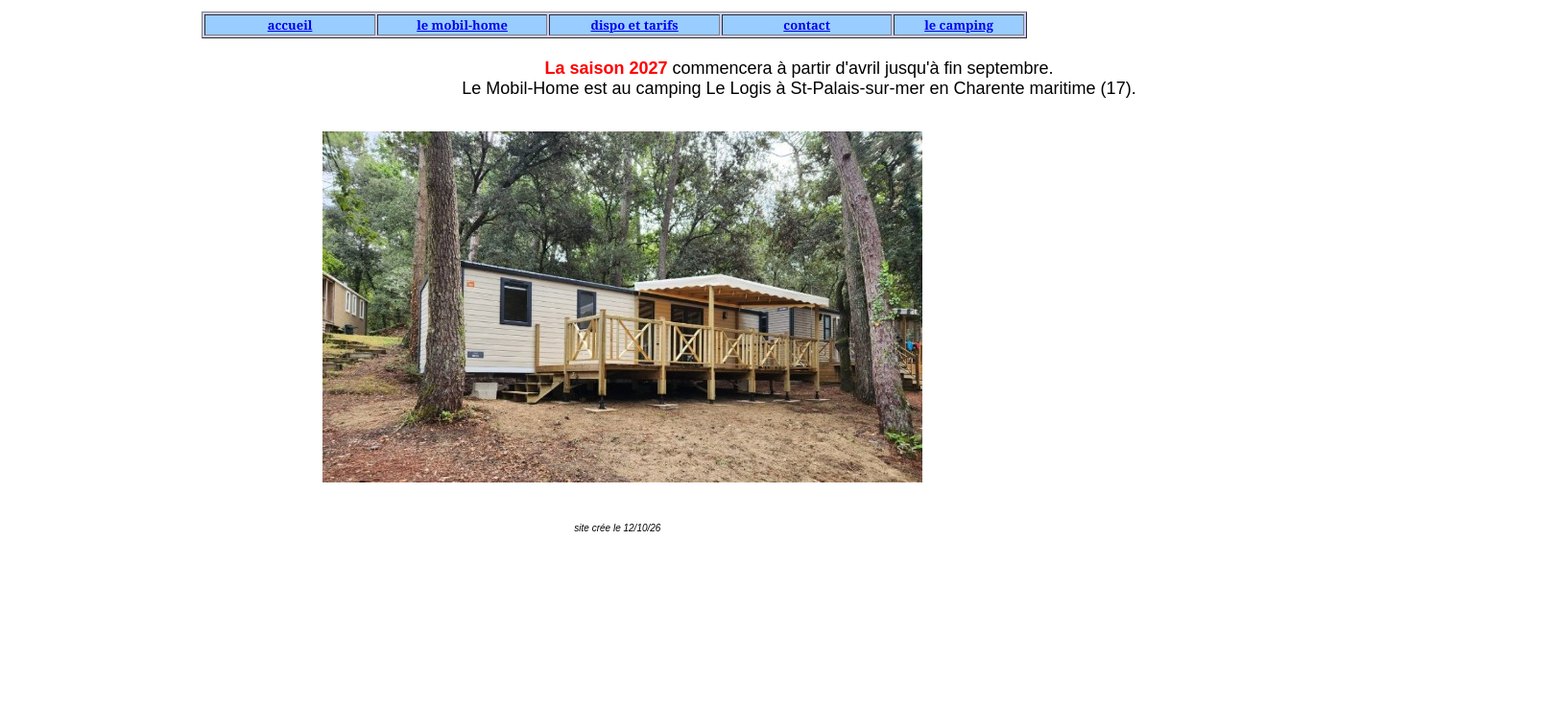
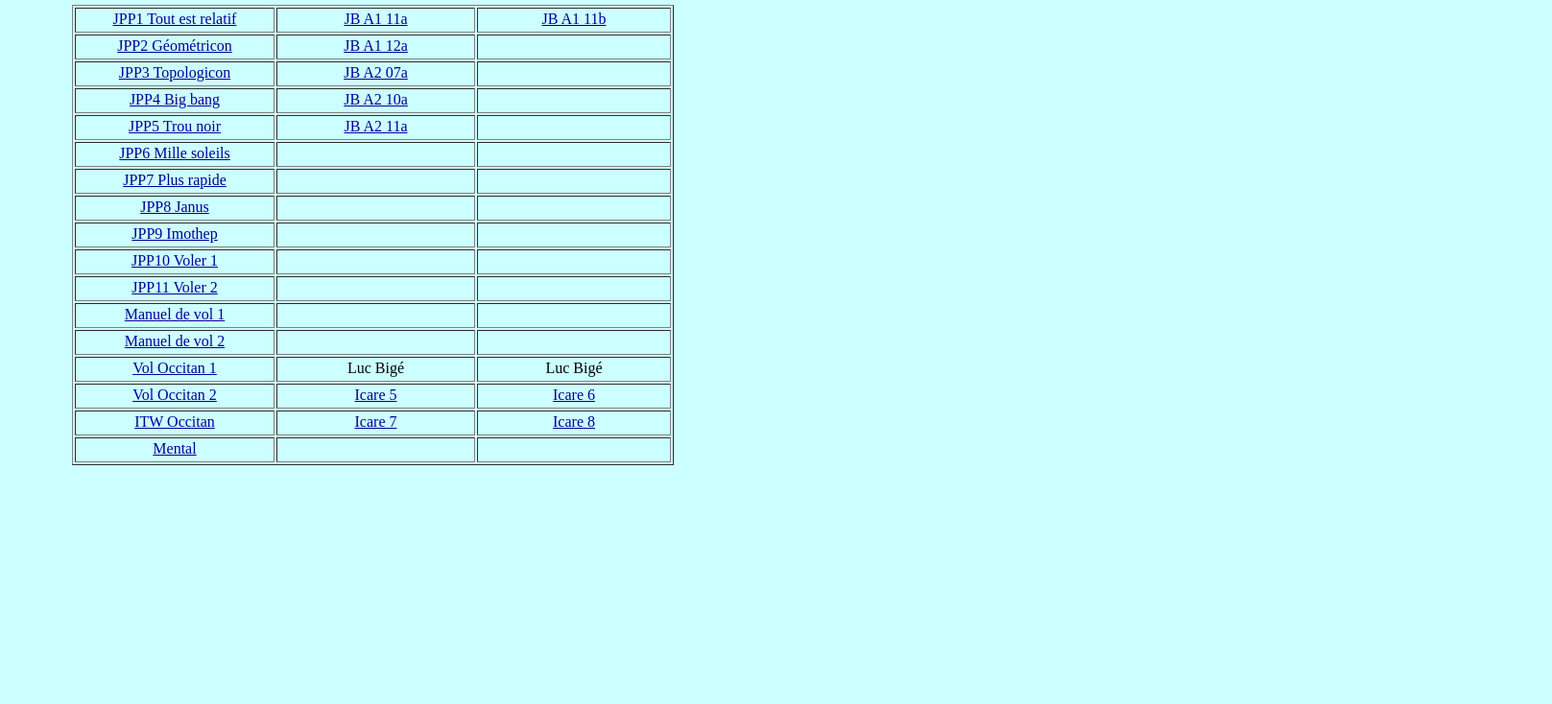
Before and after one commit to Prophil17/Mobil-Home-St-Cyprien, a plain HTML site: page index.htm in a window 1280 px wide. Shown: the part 66-800 px from the top of the page at 96% size, 1617 px wide, since content can reach past the window. Drawn offline with Linux system fonts and the light colour scheme.

Commit message:
Add files via upload

```diff
--- a/index.htm
+++ b/index.htm
@@ -1,88 +1,190 @@
-<!DOCTYPE HTML PUBLIC "-//W3C//DTD HTML 4.01 Transitional//EN">
+<!DOCTYPE html PUBLIC "-//W3C//DTD HTML 4.01//EN" "http://www.w3.org/TR/html4/strict.dtd">
 <html lang="fr-fr"><head>
 
 
 
 
-  <meta http-equiv="content-type" content="text/html; charset=UTF-8"><title>Mobil-Home à St-Palais-sur-mer</title>
 
 
 
 
-  <meta name="Description" content="Location, mobil-home, mobil home, camping, Saint-Palais sur mer">
 
 
-  <meta name="Keywords" content="Location, mobil-home, mobil home, camping, Saint-Palais sur mer">
 
 
-  <meta name="Author" content="Philippe Robin">
 
 
-  <meta name="Identifier-URL">
 
 
-  <script type="text/javascript"></script>
-
-  <meta content="Mobilhome à louer à Saint-Palais-sur-mer" name="description">
 
 
-  <meta content="Philippe Robin" name="author"></head><body style="background-color: rgb(255, 255, 255);">
-<p align="center"><font color="#3333cc" face="Arial, Helvetica, sans-serif" size="6"><b>Mobil-Home à
-Saint-Palais sur mer (17)</b></font><font color="#3333cc" face="Arial, Helvetica, sans-serif" size="6"><b> &nbsp;</b></font><font face="Arial, Helvetica, sans-serif" size="4"> <br>
-</font><span style="font-family: Arial,Helvetica,sans-serif;"></span><font face="Arial, Helvetica, sans-serif" size="4"><small>Site pour
-la location du Mobil-Home 622 à Saint-Palais sur mer</small></font><span style="font-family: Arial,Helvetica,sans-serif;"> </span>
-</p>
 
-<div align="center">
-<table bgcolor="#ccccff" border="1" width="68%">
+
+
+
+
+
+
+
+
+
+
+
+<meta content="text/html; charset=UTF-8" http-equiv="content-type"><title>Partage de données</title></head><body style="color: rgb(0, 0, 0); background-color: rgb(204, 255, 255); width: 761px;" alink="#000099" link="#000099" vlink="#990099">
+<div style="text-align: center; width: 738px;"><big style="color: rgb(204, 0, 0);"><big style="font-weight: bold;">Partage de données</big></big><br>
+<br>
+<br>
+</div>
+<table style="text-align: left; height: 480px; margin-left: auto; margin-right: auto; width: 627px;" border="1" cellpadding="2" cellspacing="2">
   <tbody>
-    <tr bgcolor="#99ccff">
-      <td width="21%">
-      <div style="text-align: center;"><font size="2"><b><font face="Georgia, Times New Roman, Times, serif"><a href="index.htm">accueil</a></font></b></font></div>
+    <tr>
+      <td style="vertical-align: top; text-align: center; width: 202px;"><a href="TOUT%20EST%20RELATIF.pdf">JPP1 Tout est relatif</a><br>
+      </td><td style="vertical-align: top; width: 201px; text-align: center;"><a href="NIETZSCHE%20%20Lart.mp3">
+</a><a href="11-CONNAISSANCE%20DES%20ASPECTS-1.mp3">JB A1 11a</a></td><td style="vertical-align: top; width: 196px; text-align: center;"><a href="11-CONNAISSANCE%20DES%20ASPECTS-2.mp3">JB A1 11b</a>
+
+</td>
+
+
+    </tr>
+    <tr>
+      <td style="vertical-align: top; text-align: center; width: 202px;"><a href="GEOMETRICON.pdf">JPP2 Géométricon</a>
+      </td><td style="vertical-align: top; width: 201px; text-align: center;"><a href="12-INTERPRETATION%20DES%20ASPECTS-1.mp3">JB A1 12a</a></td><td style="vertical-align: top; width: 196px; text-align: center;"><br>
+</td>
+
+
+    </tr>
+    <tr>
+      <td style="vertical-align: top; text-align: center; width: 202px;"><a href="TOPOLOGICON.pdf">JPP3 Topologicon</a>
+      </td><td style="vertical-align: top; width: 201px; text-align: center;">
+      <a href="07-LE%20MOI%20ET%20L%27EGO-A.mp3">JB A2 07a</a></td><td style="vertical-align: top; width: 196px; text-align: center;"><a href="11-LES%20MECANISMES%20REVELATEURS-B.mp3">
+</a><br>
+</td>
+
+
+    </tr>
+    <tr>
+      <td style="vertical-align: top; text-align: center; width: 202px;">
+      <a href="BIG%20BANG.pdf">JPP4 Big bang</a><br>
+</td><td style="vertical-align: top; width: 201px; text-align: center;">
+      <a href="10-LES%20COULISSES%20DE%20L%27AME-A.mp3">JB A2 10a</a></td><td style="vertical-align: top; width: 196px; text-align: center;">
+      <br>
+</td>
+
+
+    </tr>
+    <tr>
+      <td style="vertical-align: top; text-align: center; width: 202px;"><a href="TROU%20NOIR.pdf">JPP5 Trou noir</a><br>
+      </td><td style="vertical-align: top; width: 201px; text-align: center;"><a href="11-LES%20MECANISMES%20REVELATEURS-A.mp3">JB A2 11a</a>
+</td><td style="vertical-align: top; width: 196px; text-align: center;"><br>
+</td>
+
+
+    </tr>
+    <tr>
+      <td style="vertical-align: top; text-align: center; width: 202px;"><a href="MILLE%20SOLEILS.pdf">JPP6 Mille soleils</a><br>
+      </td><td style="vertical-align: top; width: 201px; text-align: center;">
+      <br>
+</td><td style="vertical-align: top; width: 196px; text-align: center;">
+      <br>
+</td>
+
+
+    </tr>
+    <tr>
+      <td style="vertical-align: top; text-align: center; width: 202px;"><a href="PLUS%20RAPIDE.pdf">JPP7 Plus rapide</a><br>
+      </td><td style="vertical-align: top; width: 201px; text-align: center;"><br>
+</td><td style="vertical-align: top; width: 196px; text-align: center;"><br>
+</td>
+
+
+    </tr>
+    <tr>
+      <td style="vertical-align: top; text-align: center; width: 202px;"><a href="JANUS.pdf">JPP8 Janus</a><br>
+      </td><td style="vertical-align: top; width: 201px; text-align: center;"><br>
+</td><td style="vertical-align: top; width: 196px; text-align: center;"><br>
+</td>
+
+
+    </tr>
+
+    <tr align="center">
+      <td style="vertical-align: top; width: 202px;"><a href="IMOTHEP.pdf">JPP9 Imothep</a></td><td style="vertical-align: top; width: 201px; text-align: center;">
+      <br>
+</td><td style="vertical-align: top; width: 196px; text-align: center;">
+      <br>
+</td>
+
+
+    </tr>
+    <tr align="center">
+      <td style="vertical-align: top; width: 202px;"><a href="Aspirisouffle.pdf">JPP10 Voler 1<br>
+</a></td><td style="vertical-align: top; width: 201px; text-align: center;">
+      <br>
+</td><td style="vertical-align: top; width: 196px; text-align: center;"><br>
+</td>
+
+
+    </tr>
+<tr>
+      <td style="vertical-align: top; text-align: center; width: 202px;"><a href="Lapassionverticale.pdf">JPP11 Voler 2</a>
+      </td><td style="vertical-align: top; width: 201px; text-align: center;">
+      <br>
+</td><td style="vertical-align: top; width: 196px; text-align: center;">
+      <br>
+</td>
+
+
+    </tr>
+    <tr>
+      <td style="vertical-align: top; text-align: center; width: 202px;"><a href="NGP1.pdf">Manuel de vol 1</a>
+      </td><td style="vertical-align: top; width: 201px; text-align: center;">
+      <br>
+</td><td style="vertical-align: top; width: 196px; text-align: center;">
+      <br>
+</td>
+
+
+    </tr>
+    <tr>
+      <td style="vertical-align: top; text-align: center; width: 202px;"><a href="NGP2.pdf">Manuel de vol 2</a>
+      </td><td style="vertical-align: top; width: 201px; text-align: center;">
+      <br>
+</td><td style="vertical-align: top; width: 196px; text-align: center;">
+      <br>
+</td>
+
+
+    </tr>
+    <tr>
+      <td style="vertical-align: top; text-align: center; width: 202px;">
+      <a href="vol1.mp4">Vol Occitan 1</a></td><td style="vertical-align: top; width: 201px; text-align: center;">Luc Bigé<br>
+      </td><td style="vertical-align: top; width: 196px; text-align: center;">Luc Bigé<br>
       </td>
-      <td width="21%">
-      <div align="center"><font size="2"><b><font face="Georgia, Times New Roman, Times, serif"> </font></b></font></div>
-      <div style="text-align: center;"><font size="2"><b><font face="Georgia, Times New Roman, Times, serif"><a href="mobil.htm">le
-mobil-home</a></font></b></font></div>
+
+
+    </tr><tr align="center">
+      <td style="vertical-align: top; width: 202px;"><a href="vol2.mp4">Vol Occitan 2</a><a href="vol3.mp4">
+      </a></td><td style="vertical-align: top; width: 201px; text-align: center;"><a href="Icare%205.mp3">Icare 5</a></td><td style="vertical-align: top; width: 196px; text-align: center;"><a href="Icare%206.mp3">Icare 6</a></td>
+
+
+    </tr>
+    <tr align="center">
+      <td style="vertical-align: top; width: 202px;"><a href="Record.mp4">ITW Occitan</a></td><td style="vertical-align: top; width: 201px; text-align: center;"><a href="Icare%207.mp3">Icare 7</a></td><td style="vertical-align: top; width: 196px; text-align: center;"><a href="Icare%208.mp3">Icare 8</a></td>
+
+
+    </tr>
+    <tr align="center">
+      <td style="vertical-align: top; width: 202px;"><a href="SecretMentalisme.pdf">Mental</a><br>
+      </td><td style="vertical-align: top; width: 201px; text-align: center;"><br>
+      </td><td style="vertical-align: top; width: 196px; text-align: center;"><br>
       </td>
-      <td width="21%">
-      <div align="center"><font size="2"><b><font face="Georgia, Times New Roman, Times, serif"><a href="dispo.htm">dispo
-et tarifs</a></font></b></font></div>
-      </td>
-      <td width="21%">
-      <div align="center"><font size="2"><b><font face="Georgia, Times New Roman, Times, serif"><a href="contact.htm">contact</a></font></b></font></div>
-      </td>
-      <td width="16%">
-      <div style="text-align: center;"><font size="2"><b><font face="Georgia, Times New Roman, Times, serif"><a href="camp.htm">le
-camping<br>
-      </a></font></b></font></div>
-      </td>
+
+
     </tr>
+
   </tbody>
 </table>
-<div style="text-align: left; margin-left: 40px; width: 1569px;"><font face="Arial, Helvetica, sans-serif" size="4"><br>
-</font>
-<div style="text-align: center;"><font face="Arial, Helvetica, sans-serif" size="4"><span style="font-weight: bold; color: red;">La saison 2027</span>
-commencera à partir d'avril jusqu'à fin septembre. </font><br>
-<font face="Arial, Helvetica, sans-serif" size="4">
-Le Mobil-Home est au camping Le Logis à St-Palais-sur-mer en Charente
-maritime (17).<br>
-</font></div>
 <br>
-</div>
-<p><font face="Arial, Helvetica, sans-serif" size="4"> </font><font face="Arial, Helvetica, sans-serif" size="4"><span style="text-decoration: underline;"></span></font> </p>
-&nbsp;&nbsp;&nbsp; <img style="width: 625px; height: 366px;" alt="" src="data/PMH1.jpg"><font color="#ffffff"><b><font face="Arial, Helvetica, sans-serif" size="2"><font color="#000000"><font color="#ffffff"><br>
-<br>
-</font></font></font></b></font><br>
-&nbsp;<font face="Arial, Helvetica, sans-serif" size="2"><i><font size="1">
-site crée le
-12/10/26</font><font color="#ffffff"> </font></i></font>
 
-<p><br>
-</p>
-</div>
-
-<blockquote><br>
-</blockquote>
 
 </body></html>
```
